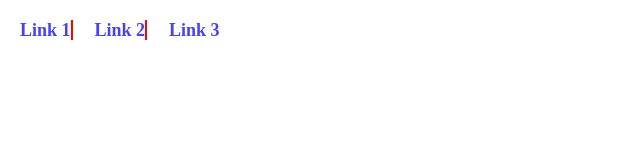
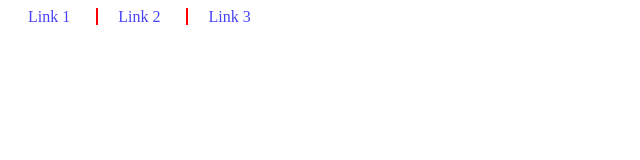
Before and after one commit to svetafilimonova/FE-RSU-Svetlana_Filimonova, a plain HTML site: page Class work/Link/link.html in a window 1280 px wide. Shown: the whole page, without its empty margins (0-640 px from the left). Drawn offline with Linux system fonts and the light colour scheme.

Commit message:
Corrected Task with links

```diff
--- a/Class work/Link/link.css
+++ b/Class work/Link/link.css
@@ -3,6 +3,7 @@ a{
 color:#4842f4;
 transition: border-bottom .3s ease;
 border-bottom: none;
+margin: 20px 10px 10px 20px;
 
 
 }
@@ -17,7 +18,6 @@ th{
 color:#4842f4;
 padding: 10px;
 
-
 }
 
 #link1:after
@@ -30,6 +30,7 @@ th{
 
 #link1:hover:after {
 content: none;
+
 }
 
 #link2:after {
@@ -42,3 +43,7 @@ th{
 #link2:hover:after {
 content: none;
 }
+div{
+display: inline;
+
+}
--- a/Class work/Link/link.html
+++ b/Class work/Link/link.html
@@ -1,19 +1,23 @@
 <!DOCTYPE html>
 <html>
+
 <head>
-<meta http-equiv="Content-Type" content="text/html; charset=utf-8">
-<title>Links</title>
-<link rel="stylesheet" href="link.css">
+	<meta http-equiv="Content-Type" content="text/html; charset=utf-8">
+	<title>Links</title>
+	<link rel="stylesheet" href="link.css">
 </head>
+
 <body>
-		<table>
-			<tr>
-				<th id="link1"> <a href="">Link 1 </a> </th>
-				<th id="link2"> <a href="">Link 2 </a></th>
-				<th id="link3"><a href=""> Link 3 </a> </th>
-			</tr>
-
-		</table>
+	<div id="link1">
+		<a href="#">Link 1&nbsp;&nbsp;&nbsp; </a>
+	</div>
+	<div id="link2">
+		<a href="#">Link 2&nbsp;&nbsp;&nbsp; </a>
+	</div>
+	<div id="link3">
+		<a href="#"> Link 3&nbsp;&nbsp;&nbsp; </a>
+	</div>
 
 </body>
+
 </html>
```
Also changed, not shown: 1 other file. Lines whose indentation alone changed are shown as unchanged.
